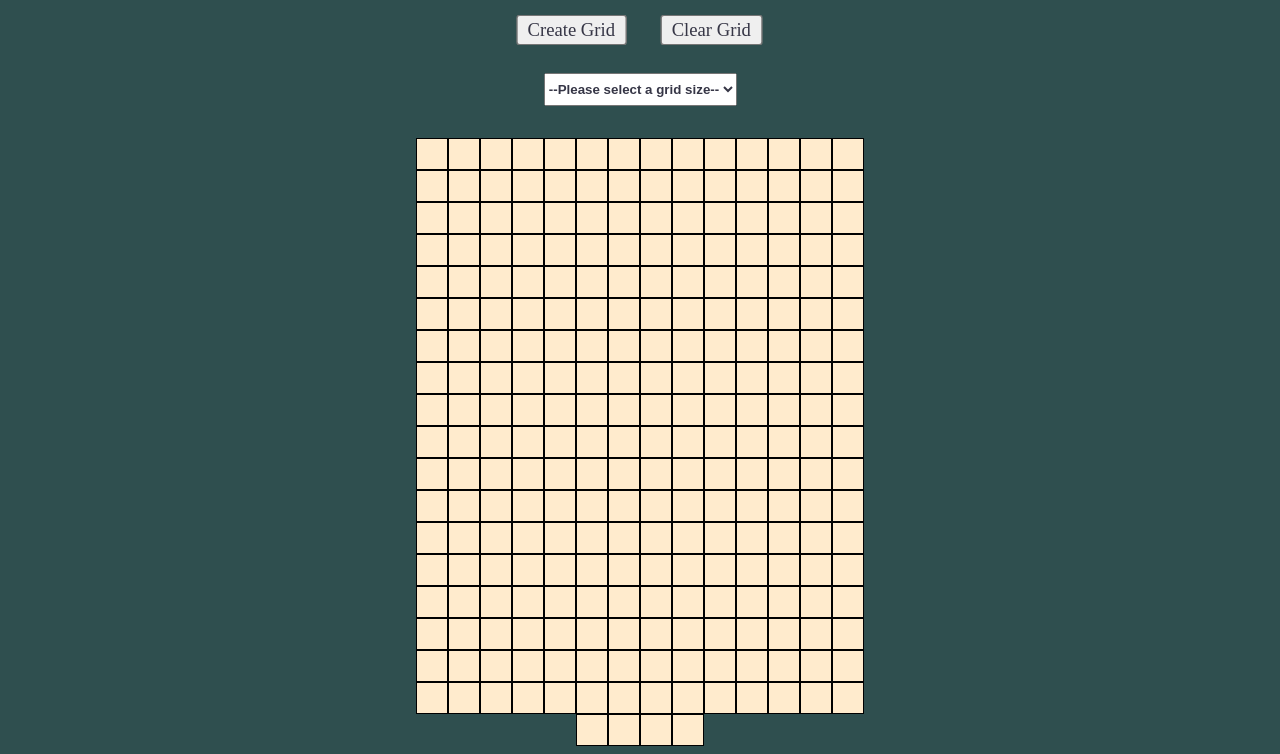
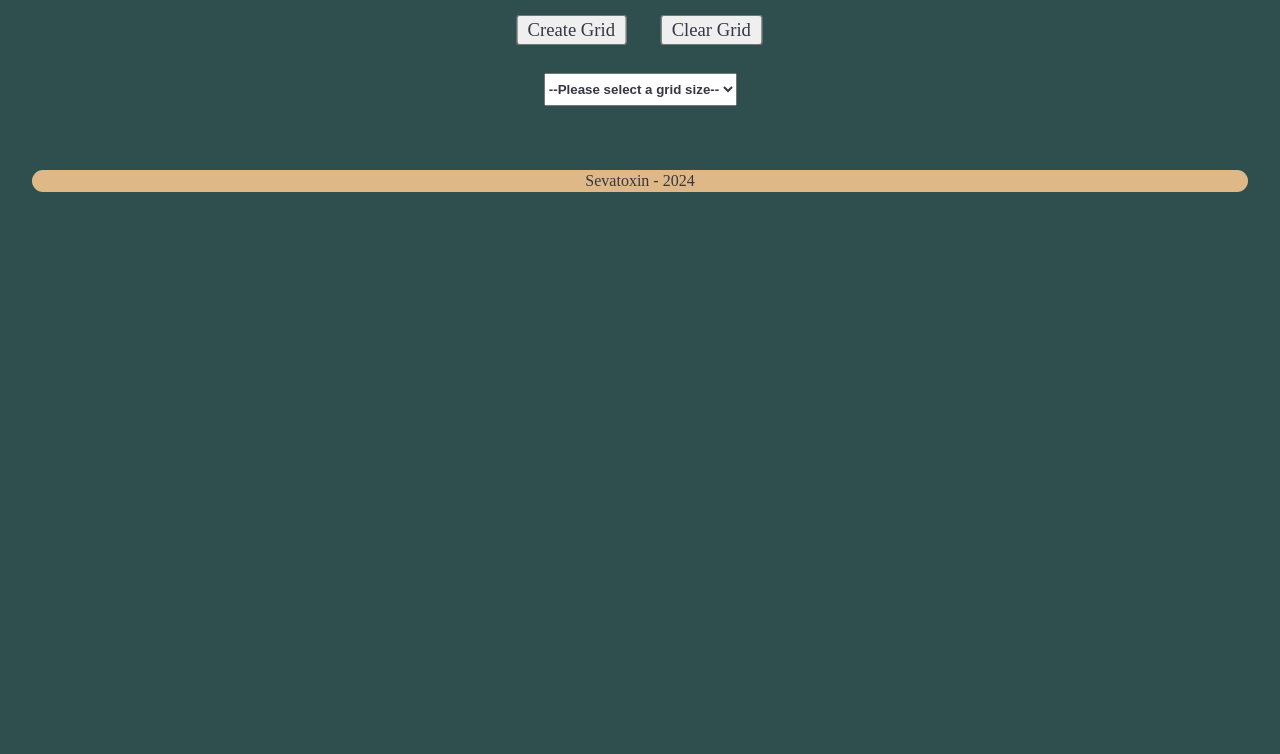
Before and after one commit to Sevatoxin/etchasketch, a plain HTML site: page index.html in a window 1280 px wide. Both pictures are taken after a click on the button "Create Grid". Shown: the part 61-815 px from the top of the page. Drawn offline with Linux system fonts and the light colour scheme; a web font is replaced by a local one.

Commit message:
Edited footer, edited style

```diff
--- a/index.html
+++ b/index.html
@@ -35,7 +35,7 @@
     </div>
 
     <div class="footer container">
-
+        <div class="copyright">Sevatoxin - 2024</div>
     </div>
 
 </body>
--- a/index.js
+++ b/index.js
@@ -9,10 +9,11 @@
 const gridContainer = document.querySelector(".grid.container");
 const createButton = document.querySelector(".grid-button");
 const deleteGridButton = document.querySelector(".grid-clear");
+const gridSelecter = document.querySelector("select");
 
 
 //Setting up button functions
-createButton.addEventListener("click", () => addGrid(16));
+createButton.addEventListener("click", () => addGrid());
 deleteGridButton.addEventListener("click", () => {
     boxes.forEach((box) => {
         box.setAttribute("style", "background-color: blanchedalmond;");
@@ -30,14 +31,16 @@ function paintCell(e) {
 //Setting up the grid
 let boxes = [];
 
-function addGrid (size) {
+function addGrid () {
+    //Get grid size from select input
+    const size = gridSelecter.value;
     //Delete grid before creating a new one
     if (boxes) {
         boxes.forEach((box) => {
             box.remove();
         })
     }
-    //Create the grid with size of slider
+    //Create the grid with size of selecter
     for (let i = 0; i < (size * size); i++) {
         const box = document.createElement("div");
         box.className = "box";
--- a/style.css
+++ b/style.css
@@ -5,6 +5,10 @@
 
 body {
     background-color: darkslategray;
+    display: flex;
+    flex-direction: column;
+    justify-content: space-evenly;
+    margin: 0;
 }
 
 h1 {
@@ -46,7 +50,7 @@ button {
     display: flex;
     justify-content: center;
     flex-wrap: wrap;
-    padding: 0% 32%;
+    padding: 0 32%;
 }
 
 .box {
@@ -54,5 +58,17 @@ button {
     height: 30px;
     border: solid 1px black;
     background-color: blanchedalmond;
-    flex-shrink: 0;
+    flex-shrink: 2;
 }
+
+.footer.container {
+    display: flex;
+    justify-content: center;
+    align-items: center;
+    background-color: burlywood;
+    margin: 0;
+    border-radius: 25px;
+    margin: 2em;
+    margin-bottom: 1em;
+    padding: 2px;
+}
```
